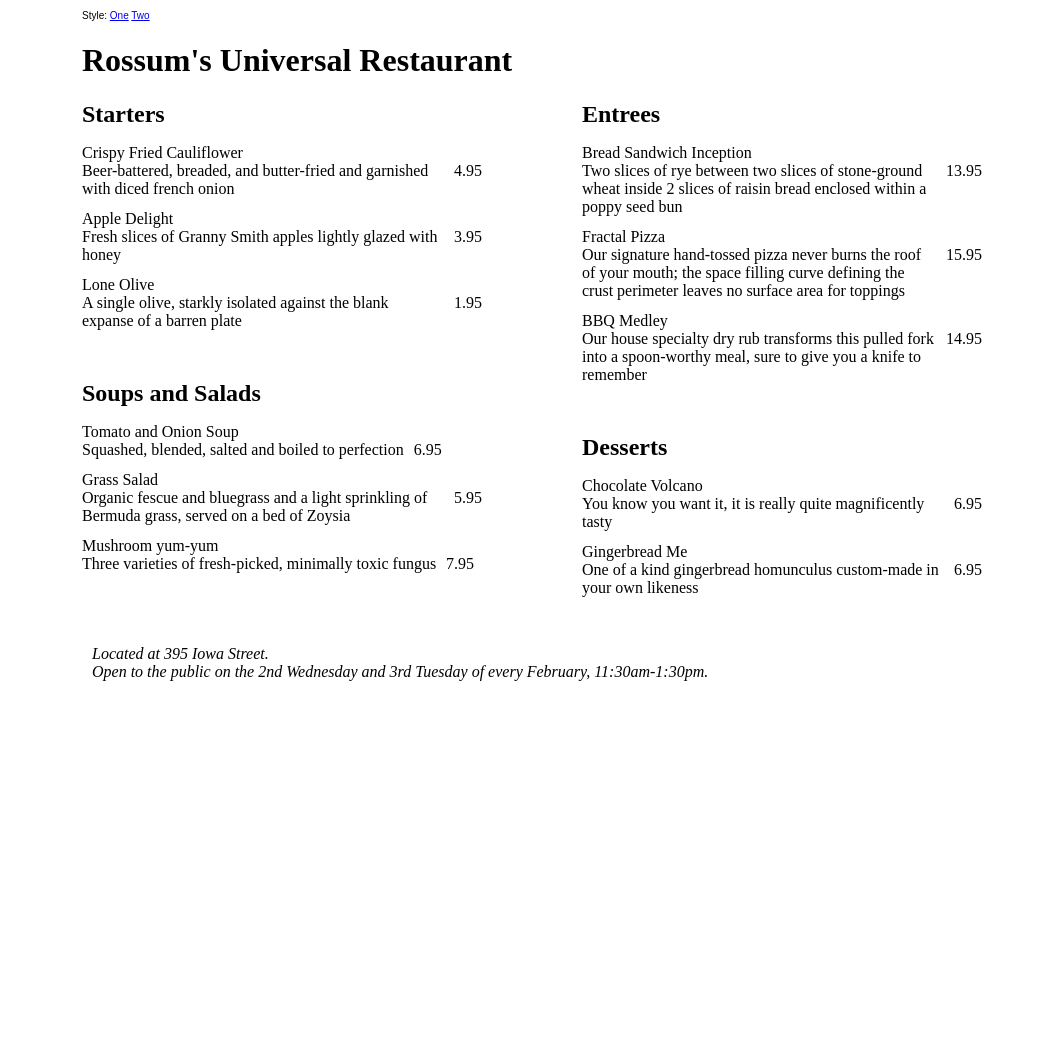
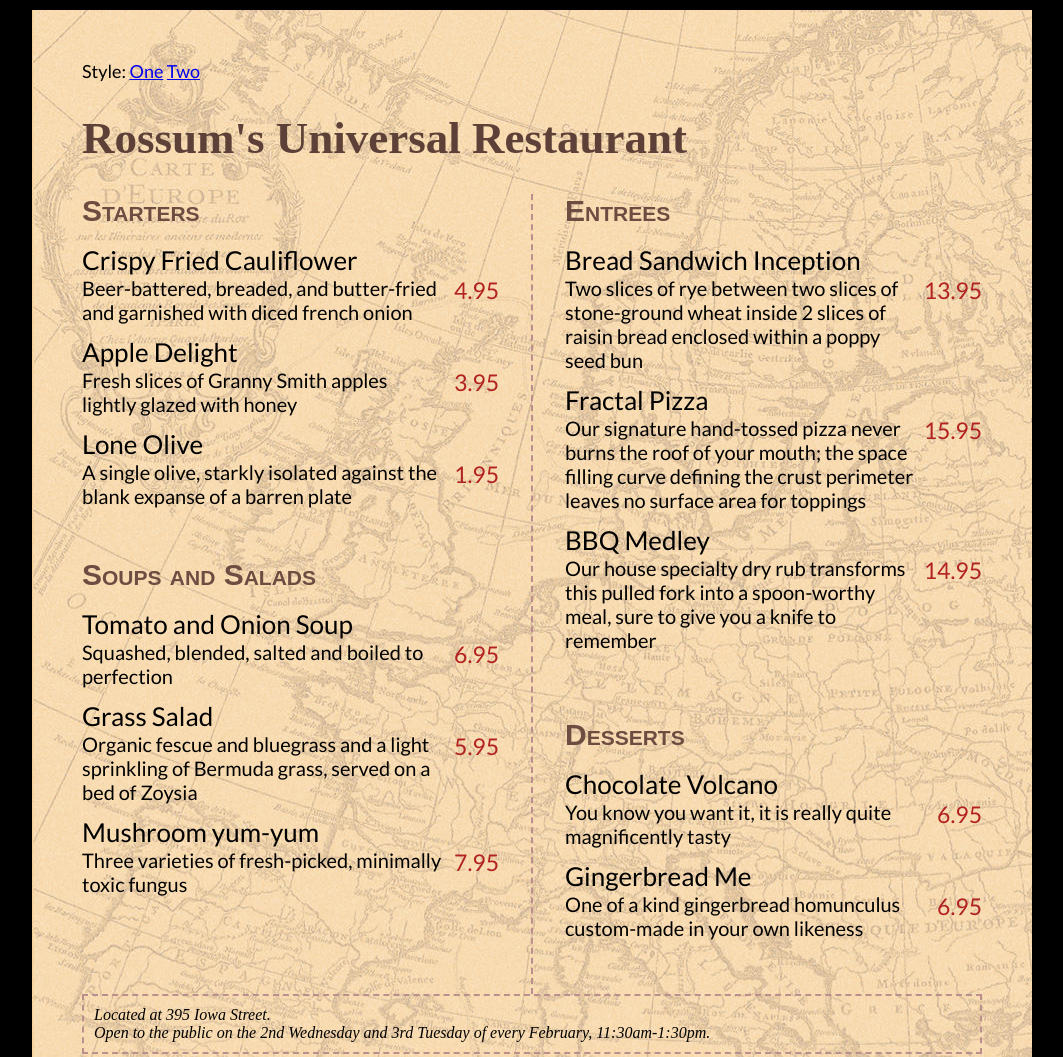
Before and after one commit to Kenzie-Academy-Brasil-Developers/estilizando-menu-restaurante-sprint-2-Leonam1212, a plain HTML site: page index.html in a window 1280 px wide. Shown: the top 1057 px of the page, without its empty margins (108-1171 px from the left). Before the commit the page ends 800 px from the top, so only its background shows below. Drawn offline with Linux system fonts and the light colour scheme; a web font is replaced by a local one.

Commit message:
Atividade Feita

```diff
--- a/index.html
+++ b/index.html
@@ -101,7 +101,7 @@
             <address>
                 Located at 395 Iowa Street.
                 <br>
-                Open to the public on the 2nd Wednesday and 3rd Tuesday of every February, 11:30am-1:30pm.
+                Open to the public on the 2nd Wednesday and 3rd Tuesday of every <span class="pseudo-class">February</span> 11:30am-1:30pm.
             </address>
                  </footer>
          </div>
--- a/src/style1.css
+++ b/src/style1.css
@@ -1,28 +1,96 @@
 @import url('https://fonts.googleapis.com/css?family=Lato|Supermercado+One');
 
 /* Use the 'Lato' font family at 18px throughout the body of the document, and cover the background with the 'map-bg.jpg' image. */
-nav {font-family: sans-serif; font-size: 10px;}
+body {
+    background-color: #000000;
+}
+nav {
 
-#main {width: 900px; margin: 10px auto;}
+    font-family:'Lato', sans-serif;
+    font-size: 18px;
+}
+
+#main {
+    padding:50px;
+    background-image: url(./img/map-bg.jpg);
+    width: 900px;
+    margin: 10px auto;
+}
+
 /* Use the 'Supermercado One' font at 45px (colored #5d4037) for the restaurant name. */
+#main h1 {
+    font-family:'Supermercado One';
+    font-size: 45px;
+    color: #5d4037
+}
+/* Set the separator between the columns (the "column-rule") to be 2px dashed rosybrown. */
+#menu {
 
-/* Set the separator between the columns (the "column-rule") to be 2px dashed rosybrown. */
-#menu {columns: 400px 2; column-gap: 100px;}
-section {margin-bottom: 50px;}
+    column-rule: 2px dashed rosybrown;
+    columns: 400px 2;
+    column-gap: 66px;
+    height: 800px;
+
+}
+#entrees{
+    display: inline-block;
+
+}
+section {
+    margin-bottom: 50px;
+}
 
 /* Show each of the section headings of the menu (e.g. "Starters") in small caps, colored #6d4c41. */
-h2 {margin: 0;}
+h2 {
+    font-weight: 600;
+    font-size: 30px;
+    font-family: sans-serif;
+    font-variant: small-caps;
+    color: #6d4c41;
+    margin: 0;
+}
 
 /* Make the name of each menu item appear in bold in a 20px size. */
 
 
+dl dt {
+    font-family: 'Lato', sans-serif;
+    font-weight: 570;
+    font-size: 26px;
+}
 
-dd {margin: 0 0 12px 0; display: flex;}
+dd {
+    font-style: bold;
+    font-size: 20px;
+    margin: 0 0 12px 0;
+    display: flex;
 
-.details {order: 1;}
+}
+
+
+
+.details {
+    font-family:'Lato',sans-serif;
+    font-weight: 560;
+    order: 1;
+}
 
 /* Show the price of each item in a large font, in the color named 'firebrick' */
-.price {order: 2; padding-left: 10px;}
+.price {
+    font-family:'Lato', sans-serif;
+    font-size:23px;
+    color:firebrick;
+    order: 2;
+    padding-left: 10px;
+}
 
 /* Draw a 2px dashed rosybrown border around the address/footer */
-address {padding: 10px;}
+address {
+
+    border: 2px dashed rosybrown ;
+    padding: 10px;
+}
+
+address .pseudo-class::after{
+    content:","
+}
--- a/src/style2.css
+++ b/src/style2.css
@@ -1,27 +1,94 @@
 @import url('https://fonts.googleapis.com/css?family=Bungee+Inline|Oswald');
 
 /* Use the 'Oswald' font family at 14px throughout the body of the document. */
-nav {font-family: sans-serif; font-size: 10px;}
+nav {
+    font-family:'Oswald', sans-serif;
+    font-size: 14px;
+}
+body{
+    background-color: rgb(10, 10, 10);
+}
 
-#main {width: 900px; margin: 10px auto;}
+#main {
+    padding: 50px;
+    background-color: rgb(243, 241, 241);
+    width: 900px;
+    margin: 10px auto;
+}
 /* Use the 'Bungee Inline' font at 46px and lighter weight for the restaurant name. */
 
+#main h1 {
+    font-family: 'Bungee Inline';
+    font-size: 46px;
+    font-weight: 300;
+}
 
-#menu {columns: 420px 2; column-gap: 60px;}
-section {margin-bottom: 20px; padding: 10px;}
+#menu {
+
+    columns: 420px 2;
+    column-gap: 60px;
+}
+
+.details{
+font-family:'Oswald',sans-serif;
+
+}
+
+section {
+    margin-bottom: 20px;
+    padding: 10px;
+}
 
 /* Show each of the section headings of the menu (e.g. "Starters") in uppercase. */
-h2 {margin-top: 0;}
+h2 {
+    font-family:'Oswald',sans-serif;
+    text-transform: uppercase;
+    margin-top: 0;
+}
 
 /* Make the name of each menu item appear in bold in a 16px size. */
-dt {display: inline;}
+dt {
+    font-family:'Oswald',sans-serif;
+    font-size: 16px;
+    font-weight: bold;
+    display: inline;
+}
 /* Make a comma appear after the name of each menu item (before the description) */
 
-dd {display: inline; margin: 0;}
-dd::after {content: " "; display: block; clear: both; margin-bottom: 15px;}
+dd {
+    display: inline;
+    margin: 0;}
+dd::after {
+    content: " ";
+    display: block;
+    clear: both;
+    margin-bottom: 15px;
+}
 
-.price {float: right; padding: 0 0 35px 20px;}
+dt::after{
+    content:', '
+}
+
+.price {
+    font-weight:bold;
+    font-family:Arial, Helvetica, sans-serif;
+    float: right;
+    padding: 0 0 35px 20px;
+}
 
 /* Right-align the text of the address/footer */
+address {
+    font-family: 'Oswald',sans-serif;
+    text-align: right;
+    font-weight:lighter;
+}
+/* draw a 2px thick black border around the starters and desserts sections of the menu */
 
-/* draw a 2px thick black border around the starters and desserts sections of the menu */
+#desserts {
+    border: 2px solid black;
+}
+
+#starters {
+    border: 2px solid black;
+
+}
```
Lines whose indentation alone changed are shown as unchanged.
